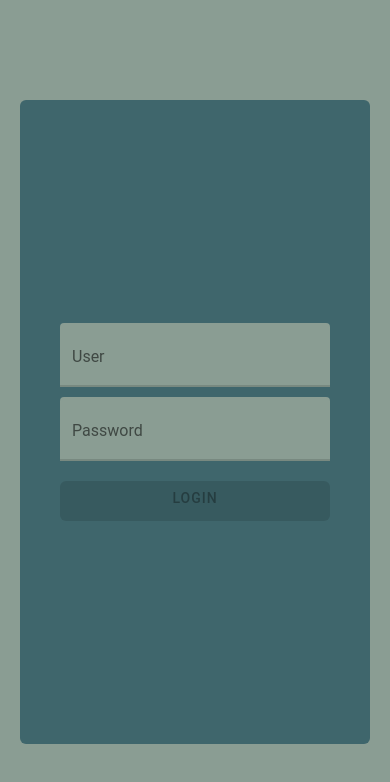
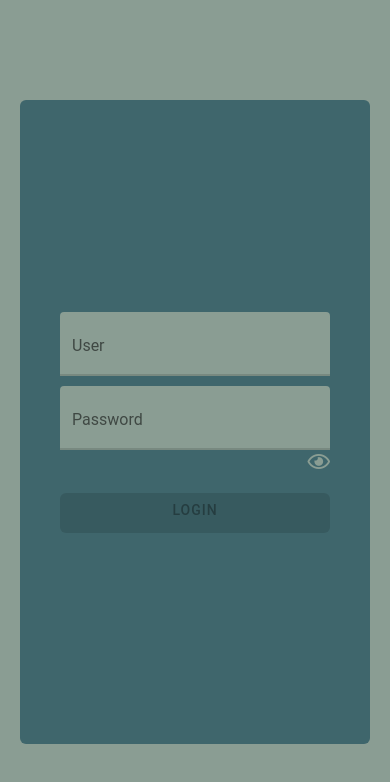
Before and after one commit to CaioLucasNS/textingApp, a React Native app: screen /Login in a window 390 px wide. Shown: the top 782 px of the page. Built offline with nearby package versions, Linux system fonts and the light colour scheme.

Commit message:
add hide or show password

```diff
--- a/src/components/TextInput/index.js
+++ b/src/components/TextInput/index.js
@@ -13,7 +13,8 @@ export function TextInput({
   value,
   secureTextEntry,
   icon,
-  style
+  style,
+  right
 }) {
   if (!label) label = placeholder;
 
@@ -29,6 +30,7 @@ export function TextInput({
       value={value}
       secureTextEntry={secureTextEntry} // bool
       icon={icon}
+      right={right}
     />
   );
 }
--- a/src/screen/Login/index.js
+++ b/src/screen/Login/index.js
@@ -1,5 +1,5 @@
 import React, {useEffect, useState} from 'react';
-import {View, Text, StyleSheet, Alert} from 'react-native';
+import {View, StyleSheet, Alert} from 'react-native';
 import {Button} from 'react-native-paper';
 import Icon from 'react-native-vector-icons/FontAwesome5';
 
@@ -14,6 +14,7 @@ export function Login({ navigation }) {
   const [user, setUser] = useState(''); // 'string'
   const [password, setPassword] = useState(''); // 'string'
   const [disabledButton, setDisabledButton] = useState(true);
+  const [hidePassword, setHidePassword] = useState(true);
 
   useEffect(() => {
     handleDisabledButton()
@@ -50,8 +51,19 @@ export function Login({ navigation }) {
           placeholder="Password"
           onChangeText={text => setPassword(text)}
           value={password}
-          secureTextEntry={true}
+          secureTextEntry={hidePassword}
         />
+        <View
+          style={{ justifyContent: 'flex-end', alignItems: 'flex-end' }}
+        >
+          <Icon
+            name="eye"
+            size={20}
+            color={hidePassword ? "#8a9d93" : "#c6c6c6"}
+            onPress={() => setHidePassword(!hidePassword)}
+          />
+        </View>
+
 
         <View style={{height: 20}} />
 
```
